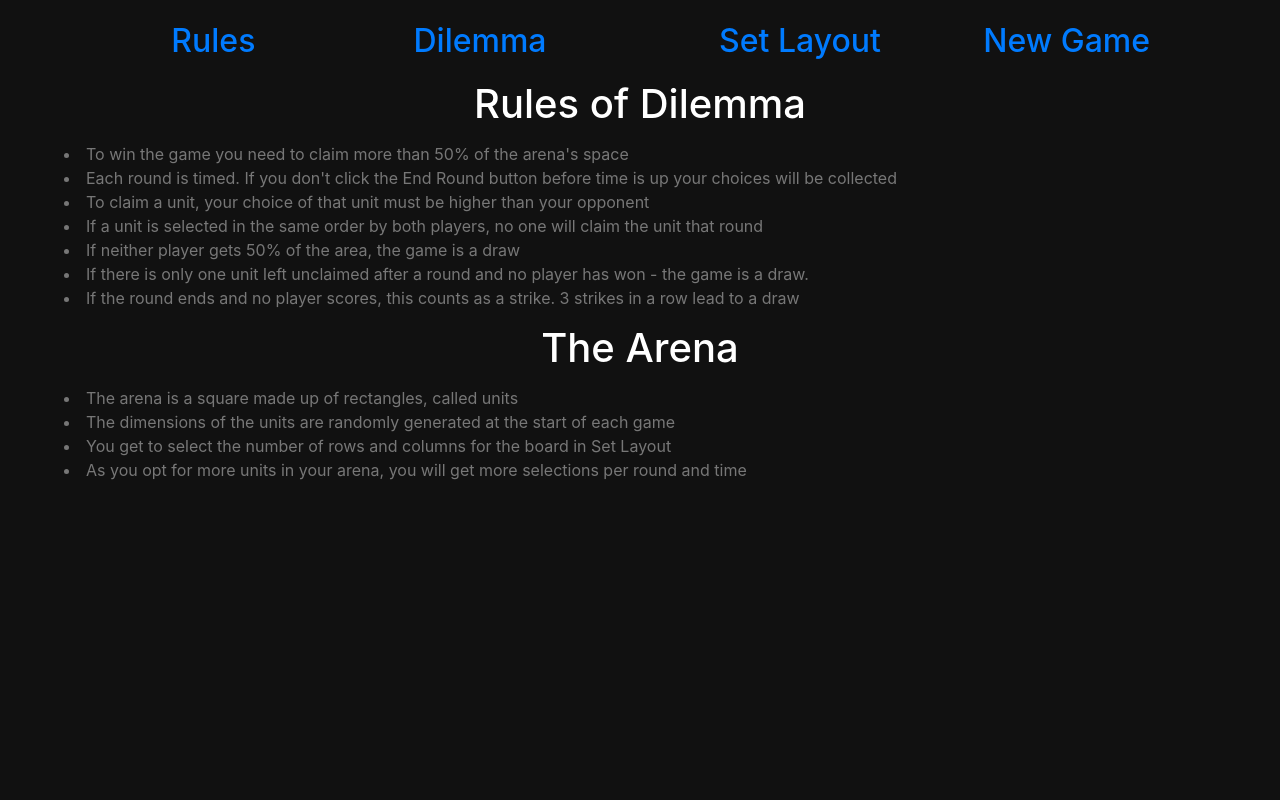
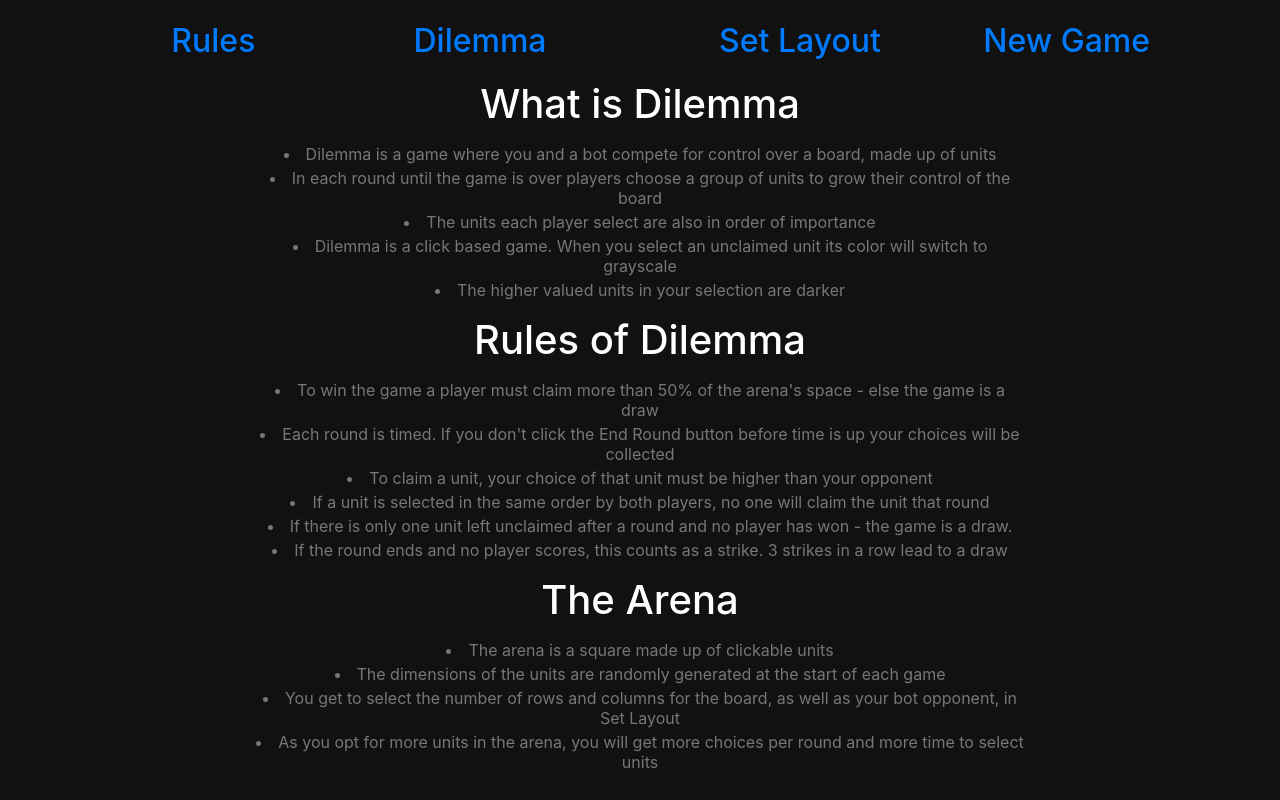
Before and after one commit to wfoster92/dilemma, a React (Create React App) app: page /rules in a window 1280 px wide. Built offline with nearby package versions, Linux system fonts and the light colour scheme.

Commit message:
updates to rules

```diff
--- a/public/styles.css
+++ b/public/styles.css
@@ -374,9 +374,21 @@ p.gameTrackerLandscapeText{
     list-style-position: inside;
     color: #777;
     padding: 0;
-    width: 90vw;
-    margin-left:5vw;
     text-align: left;
+}
+
+@media only screen and (max-width:767px){
+    .rules ul{
+        width: 90vw;
+        margin-left:5vw;
+    }
+}
+@media only screen and (min-width:768px){
+    .rules ul{
+        width: 60vw;
+        margin-left:20vw;
+        text-align: center;
+    }
 }
 
 .rules li {
@@ -384,9 +396,10 @@ p.gameTrackerLandscapeText{
 }
 
 #homeImg{
-    width: 50vmin;
-    height: 50vmin;
-    margin-top: 10vmin;
+    width: 60vmin;
+    height: 60vmin;
+    margin-top: 2vmin;
+    margin-bottom: 2vmin;
 }
 
 .home h1{
@@ -396,7 +409,7 @@ p.gameTrackerLandscapeText{
 
 .footer {
     position: fixed;
-    bottom: 5vmin;
+    bottom: 2vmin;
 
     /* And if you want the div to be full-width: */
     left: 0;
--- a/src/components/Arena.jsx
+++ b/src/components/Arena.jsx
@@ -311,7 +311,6 @@ function Arena (props) {
         return console.log("exited handleClick!")
     }
 
-    // const stateDictForGameBoard =  {completeArray, styleDict, classNameDict, squareSize, handleClick};
 
     let gameBoard = (<span id="gameboard">
                         {completeArray.map(row => {
--- a/src/components/Rules.jsx
+++ b/src/components/Rules.jsx
@@ -4,22 +4,29 @@ function Rules(props) {
 
     return (
         <div className="rules">
+            <h1>What is Dilemma</h1>
+            <ul>
+                <li>Dilemma is a game where you and a bot compete for control over a board, made up of units</li>
+                <li>In each round until the game is over players choose a group of units to grow their control of the board</li>
+                <li>The units each player select are also in order of importance</li>
+                <li>Dilemma is a click based game. When you select an unclaimed unit its color will switch to grayscale</li>
+                <li>The higher valued units in your selection are darker</li>
+            </ul>
             <h1>Rules of Dilemma</h1>
             <ul>
-                <li>To win the game you need to claim more than 50% of the arena's space</li>
+                <li>To win the game a player must claim more than 50% of the arena's space - else the game is a draw</li>
                 <li>Each round is timed. If you don't click the End Round button before time is up your choices will be collected</li>
                 <li>To claim a unit, your choice of that unit must be higher than your opponent</li>
                 <li>If a unit is selected in the same order by both players, no one will claim the unit that round</li>
-                <li>If neither player gets 50% of the area, the game is a draw</li>
                 <li>If there is only one unit left unclaimed after a round and no player has won - the game is a draw. </li>
                 <li>If the round ends and no player scores, this counts as a strike. {props.maxNoChangeRounds} strikes in a row lead to a draw</li>
             </ul>
             <h1>The Arena</h1>
             <ul>
-                <li>The arena is a square made up of rectangles, called units</li>
+                <li>The arena is a square made up of clickable units</li>
                 <li>The dimensions of the units are randomly generated at the start of each game</li>
-                <li>You get to select the number of rows and columns for the board in Set Layout</li>
-                <li>As you opt for more units in your arena, you will get more selections per round and time</li>
+                <li>You get to select the number of rows and columns for the board, as well as your bot opponent, in Set Layout</li>
+                <li>As you opt for more units in the arena, you will get more choices per round and more time to select units</li>
             </ul>
         </div>
     )
```
